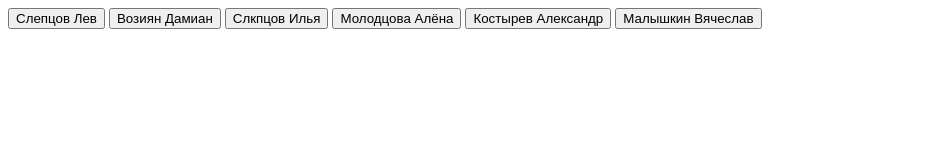
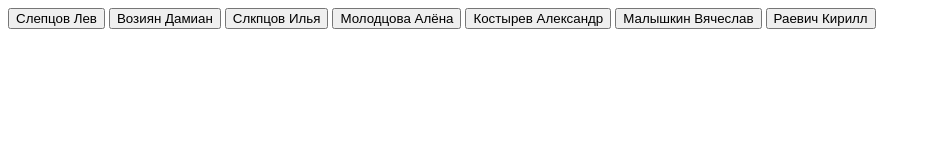
Before and after one commit to 3ISIP-622/main, a plain HTML site: page index.html in a window 1280 px wide. Shown: the whole page, without its empty margins (0-931 px from the left). Drawn offline with Linux system fonts and the light colour scheme.

Commit message:
Update index.html

```diff
--- a/index.html
+++ b/index.html
@@ -12,5 +12,6 @@
     <button class="alem">Молодцова Алёна</button>
     <button class="alex">Костырев Александр</button>
     <button class="Slav">Малышкин Вячеслав</button>
+    <button class="kiril">Раевич Кирилл</button>
 </body>
 </html>
```
